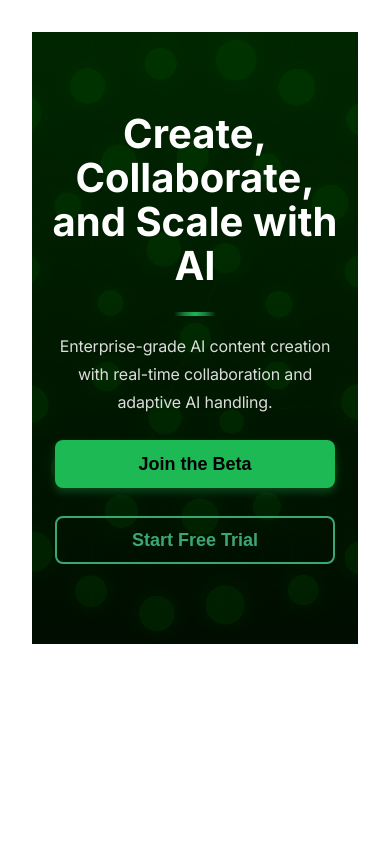
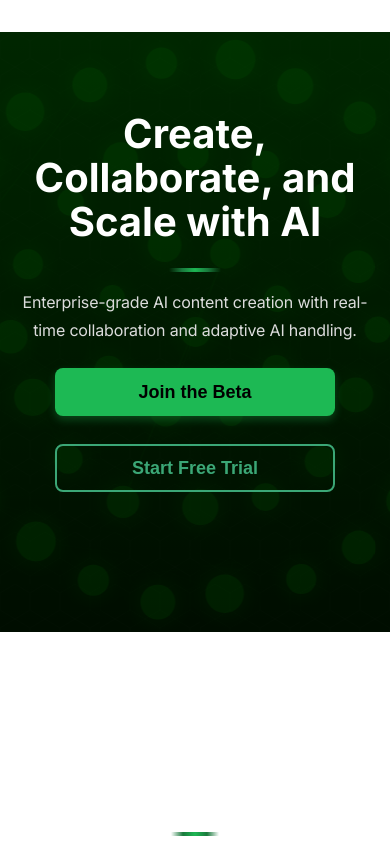
Before and after one commit to jschibelli/snyaplyai-landing, a Next.js app: page / in a window 390 px wide. Shown: the top 842 px of the page. Built offline with nearby package versions, Linux system fonts and the light colour scheme.

Commit message:
Refactor HeaderCTA component structure for improved layout; enhance global styles for better responsiveness and container management

```diff
--- a/app/components/HeaderCTA.tsx
+++ b/app/components/HeaderCTA.tsx
@@ -4,11 +4,9 @@ import NeuralNetworkAnimation from './NeuralNetworkAnimation';
 
 export default function HeaderCTA() {
   return (
-    <div className="header-container py-24 relative">
-      {/* Neural Network Background Animation */}
+    <div className="header-container">
       <NeuralNetworkAnimation />
-
-      {/* Content Container - fully centered */}
+      <div className="header-content">
         <div className="container mx-auto">
           <div className="max-w-3xl mx-auto z-10 relative"> {/* Added relative and z-10 for proper stacking */}
             <motion.h1
@@ -45,5 +43,6 @@ export default function HeaderCTA() {
           </div>
         </div>
       </div>
+    </div>
   );
 }
--- a/app/globals.css
+++ b/app/globals.css
@@ -82,6 +82,12 @@ body {
   position: relative; /* Ensure it contains absolutely positioned elements */
   z-index: 1;
   overflow: hidden; /* Ensure no overflow */
+  width: 100vw;
+  left: 50%;
+  right: 50%;
+  margin-left: -50vw;
+  margin-right: -50vw;
+  position: relative;
 }
 
 .header-container::before {
@@ -906,3 +912,17 @@ body {
     margin-left: 0;
   }
 }
+
+/* Container styling */
+.container-section {
+  max-width: 1200px;
+  margin: 0 auto;
+  padding: 0 2rem;
+  width: 100%;
+}
+
+@media (max-width: 768px) {
+  .container-section {
+    padding: 0 20px;
+  }
+}
--- a/app/page.tsx
+++ b/app/page.tsx
@@ -12,6 +12,7 @@ export default function Home() {
   return (
     <div className="min-h-screen p-8 pb-20 sm:p-20">
       <HeaderCTA />
+
       <ProblemSolution />
       <CompetitiveDifferentiation />
       <CoreFeatures />
```
Lines whose indentation alone changed are shown as unchanged.
